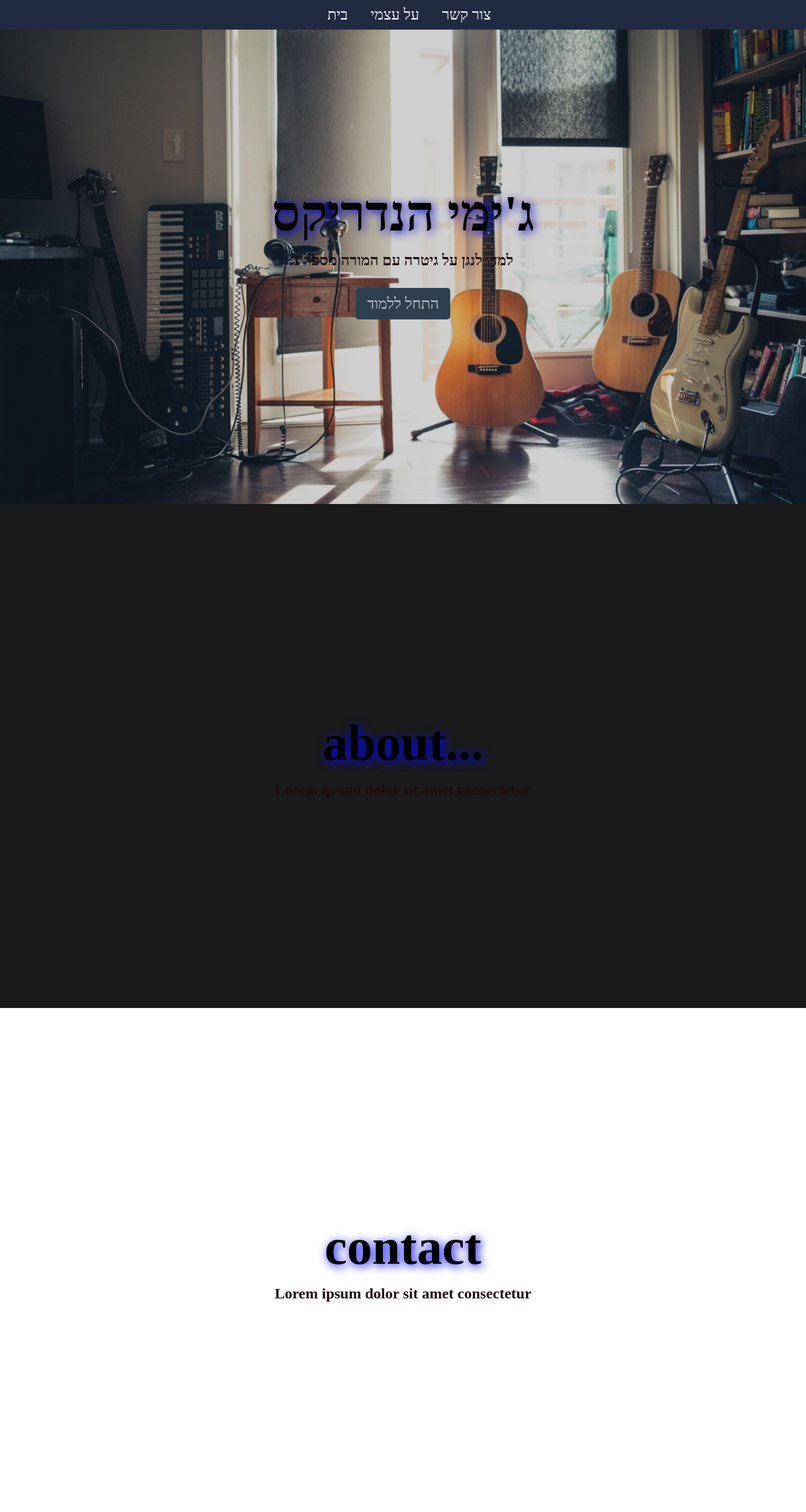
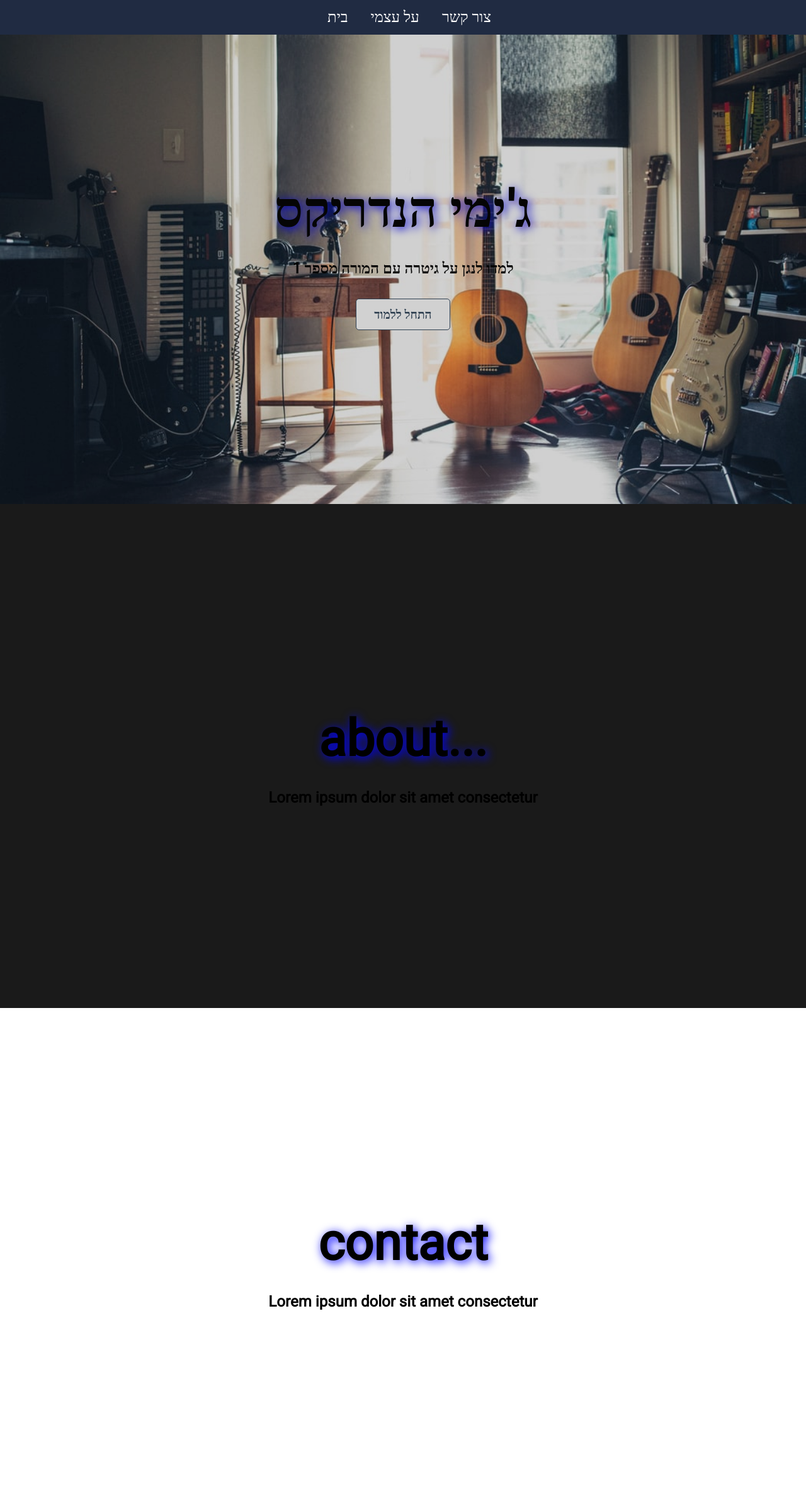
Before and after one commit to DaniMatuko/Jimi-Hendrix, a PHP site: page / in a window 1280 px wide. Shown: the whole page at 63% size. Run offline with PHP 8.4, Linux system fonts and the light colour scheme.

Commit message:
Home page done

```diff
--- a/index.html
+++ b/index.html
@@ -6,6 +6,7 @@
     <meta name="viewport" content="width=device-width, initial-scale=1.0">
     <meta http-equiv="X-UA-Compatible" content="ie=edge">
     <link rel="stylesheet" type="text/css" href="style.css">
+    <link href="https://fonts.googleapis.com/css?family=Heebo|Tinos&display=swap" rel="stylesheet">
     <title>ג'ימי הנדריקס | מורה לגיטרה </title>
 </head>
 
@@ -25,12 +26,12 @@
             <p>למדו לנגן על גיטרה עם המורה מספר 1</p>
             <div class="startLearning">
                 <span> התחל ללמוד </span>
-                <div class="btnEffect"></div>
             </div>
         </div>
         <div class="section" id="about">
             <h1>about...</h1>
             <p>Lorem ipsum dolor sit amet consectetur</p>
+
         </div>
         <div class="section" id="contact">
             <h1>contact</h1>
--- a/style.css
+++ b/style.css
@@ -1,6 +1,11 @@
 * {
     margin: 0;
     padding: 0;
+}
+
+body {
+    font-family: 'Heebo', 'Tinos', serif;
+    overflow-y: hidden;
 }
 
 .container {
@@ -8,6 +13,9 @@
     width: 100%;
     background-color: #1a1a1a;
 }
+
+
+/*navigation-bar*/
 
 .nav-bar {
     position: fixed;
@@ -29,6 +37,12 @@
     margin-right: 1rem;
     margin-left: 1rem;
     text-decoration: none;
+    transition: 0.8s ease-in-out;
+}
+
+.nav-bar ul li a:hover {
+    text-shadow: 3px 3px 6px;
+    font-size: 1.55rem;
 }
 
 h1 {
@@ -40,7 +54,6 @@ h1 {
 
 p {
     font-size: 1.5rem;
-    color: rgb(32, 13, 13);
     font-weight: bold;
 }
 
@@ -72,38 +85,28 @@ p {
     height: 50px;
     width: 150px;
     margin-top: 30px;
-    background-color: lightblue;
-    border: none;
-    color: #fff;
-    font-size: 1.5rem;
+    border: 1px solid #34495e;
+    background: white;
     border-radius: 5px;
     text-align: center;
     line-height: 50px;
     cursor: pointer;
-}
-
-.btnEffect {
-    box-sizing: border-box;
-    position: absolute;
-    border: 25px solid #34495e;
-    border-radius: 5px;
-    height: 50px;
-    width: 150px;
-    top: 0;
-    transition: 1s ease;
+    transition: all 1s ease;
 }
 
 .startLearning span {
     position: relative;
     z-index: 1;
-    color: whitesmoke;
+    color: #34495e;
+    font-size: 1.2rem;
+    font-weight: bold;
 }
 
-.btnEffect:hover .btnEffect {
-    border-color: lightblue;
-    border: 0;
+.startLearning:hover {
+    background: #34495e;
 }
 
 .startLearning:hover span {
-    color: #34495e;
+    color: white;
+    font-size: 1.25rem;
 }
```
